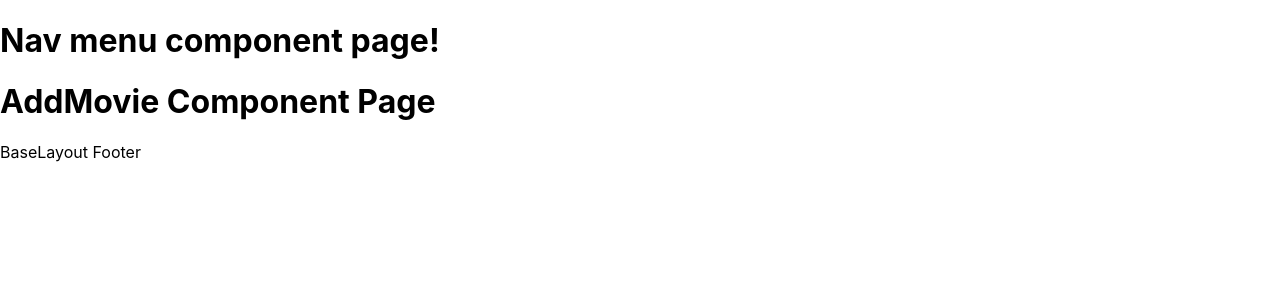
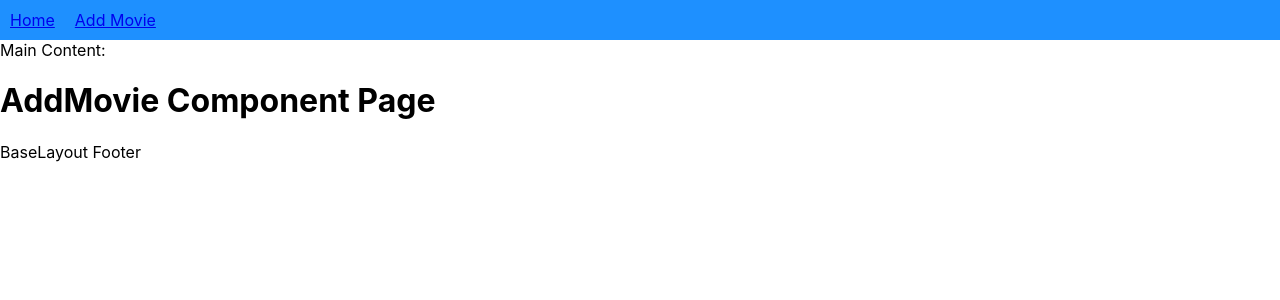
Before and after one commit to heggy231/intro-react-router-dom, a React (Create React App) app: page /add-movie in a window 1280 px wide. Shown: the top 300 px of the page. Built offline with nearby package versions, Linux system fonts and the light colour scheme.

Commit message:
add nav link to menu header

```diff
--- a/src/components/BaseLayout.js
+++ b/src/components/BaseLayout.js
@@ -5,7 +5,7 @@ const BaseLayout = (props) => {
   return (
     <>
       <Menu />
-      <main>{props.children}</main>
+      <main>Main Content: {props.children}</main>
       <footer>BaseLayout Footer</footer>
     </>
   )
--- /dev/null
+++ b/src/components/Menu.css
@@ -0,0 +1,10 @@
+#menu {
+  background-color: dodgerblue;
+  color: white;
+  display: flex;
+}
+
+/* if find id menu and div nested in there */
+#menu div {
+  margin: 10px;
+}
--- a/src/components/Menu.js
+++ b/src/components/Menu.js
@@ -1,11 +1,20 @@
-import React from 'react'
+import React from "react";
+import "./Menu.css";
+import { NavLink } from "react-router-dom";
 
 const Menu = () => {
   return (
     <>
-      <h1>Nav menu component page!</h1>
+      <div id="menu">
+        <div>
+          <NavLink to="/">Home</NavLink>
+        </div>
+        <div>
+          <NavLink to="/add-movie">Add Movie</NavLink>
+        </div>
+      </div>
     </>
-  )
-}
+  );
+};
 
 export default Menu;
```
Also changed, not shown: 1 other file (tests, documents, lock files or other folders).
